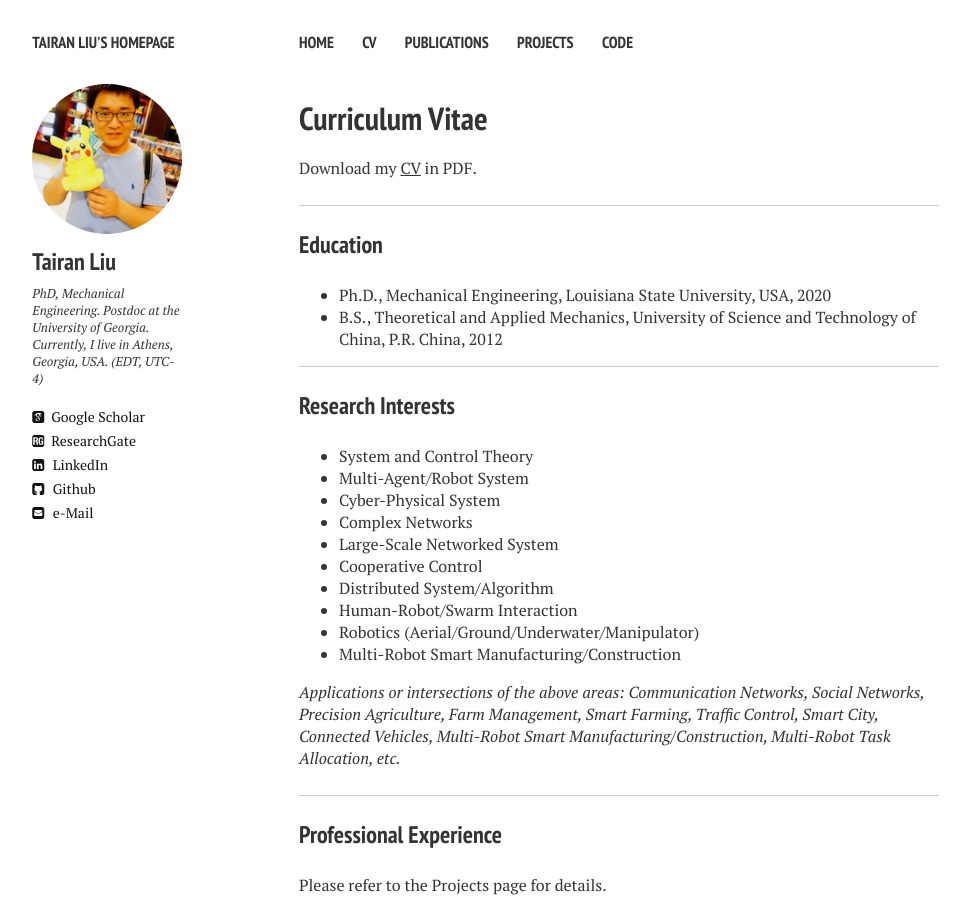
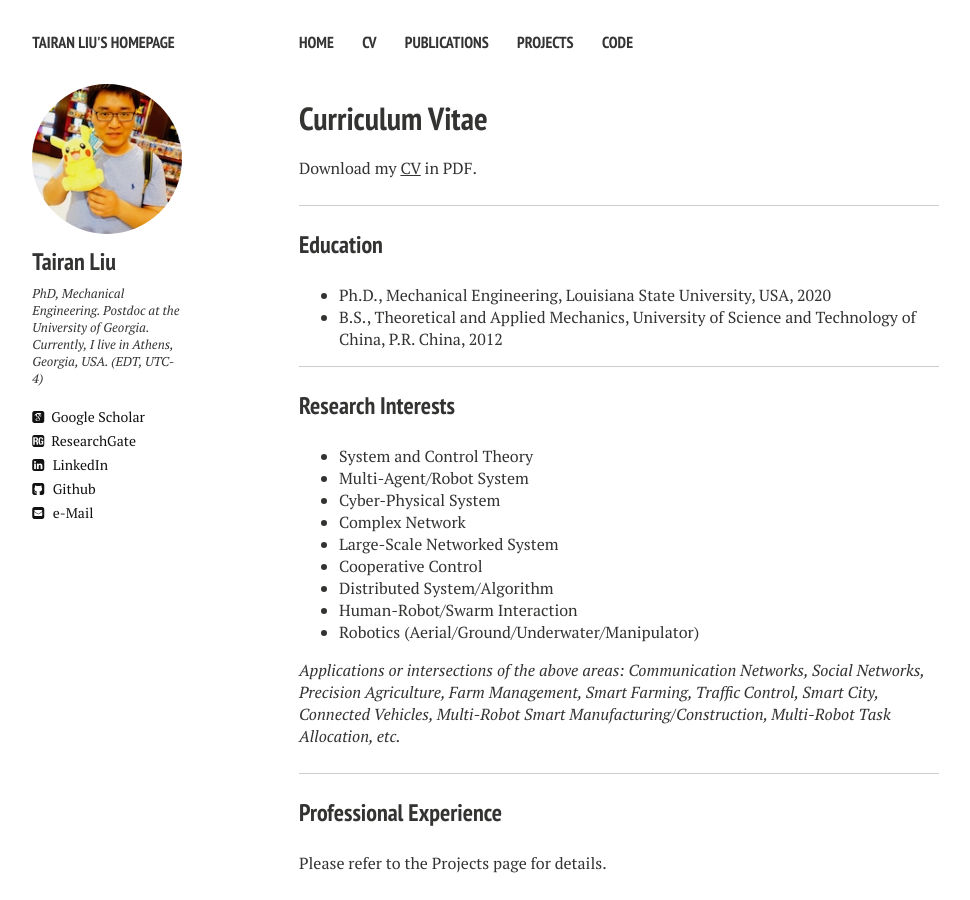
Before and after one commit to liutairan/liutairan.github.io, a Jekyll site: the page built from cv.md, in a window 1280 px wide and 900 px high. Shown: the whole window, without its empty margins (21-991 px from the left). Built offline with Jekyll 4.4.1, drawn with Linux system fonts in a browser that asks for light colours; nearby versions of some CDN libraries.

Commit message:
Update cv.md

```diff
--- a/cv.md
+++ b/cv.md
@@ -25,13 +25,12 @@ Download my <a href="https://liutairan.github.io/TairanLiu-CV.pdf" target="_blan
 * System and Control Theory
 * Multi-Agent/Robot System
 * Cyber-Physical System
-* Complex Networks
+* Complex Network
 * Large-Scale Networked System
 * Cooperative Control
 * Distributed System/Algorithm
 * Human-Robot/Swarm Interaction
 * Robotics (Aerial/Ground/Underwater/Manipulator)
-* Multi-Robot Smart Manufacturing/Construction
 
 *Applications or intersections of the above areas: Communication Networks, Social Networks, Precision Agriculture, Farm Management, Smart Farming, Traffic Control, Smart City, Connected Vehicles, Multi-Robot Smart Manufacturing/Construction, Multi-Robot Task Allocation,  etc.*
 
```
